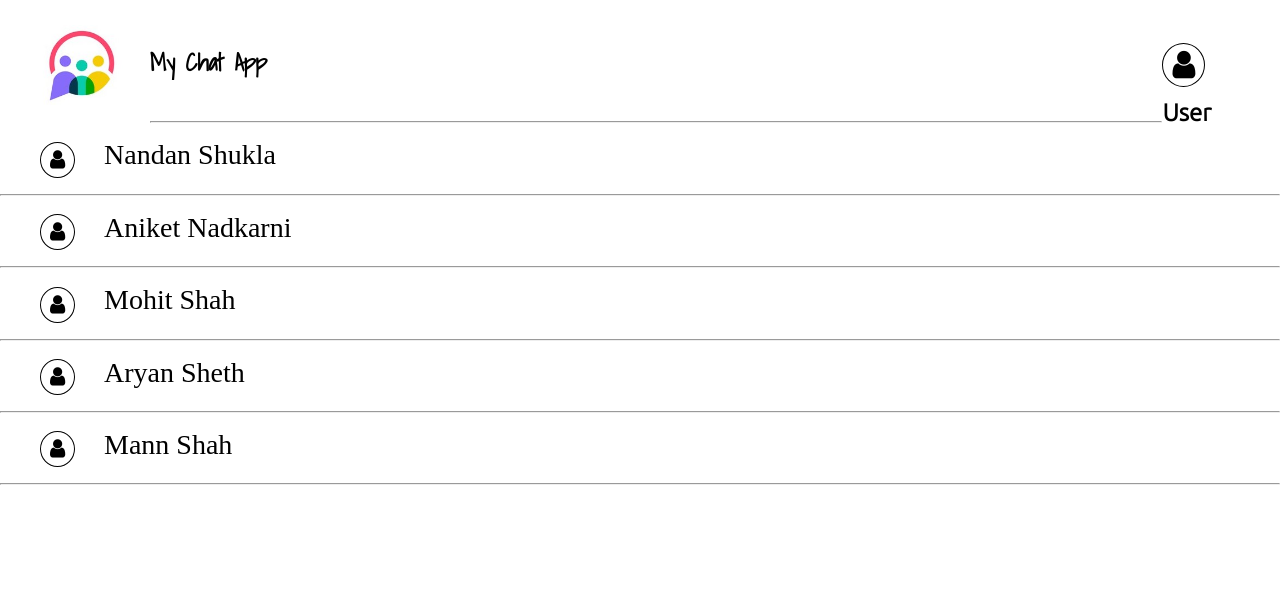
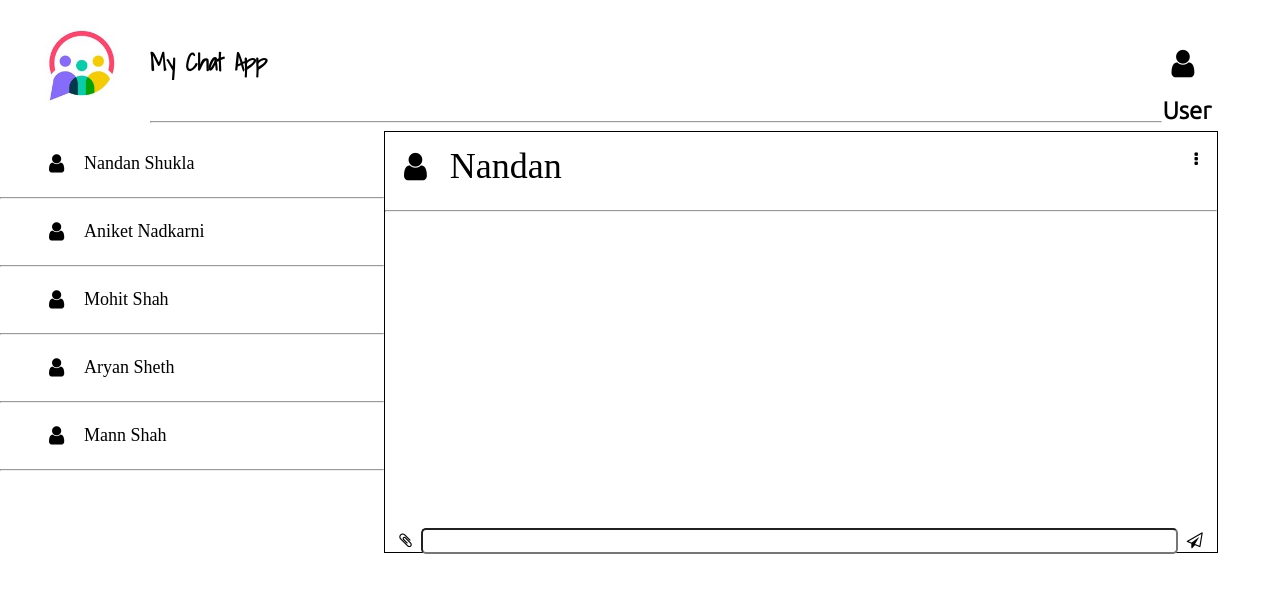
Before and after one commit to Mann-tech13/Chat-app-for-project, a plain HTML site: page index.html in a window 1280 px wide. Drawn offline with Linux system fonts and the light colour scheme.

Commit message:
Chat-app plane UI

```diff
--- a/index.html
+++ b/index.html
@@ -22,11 +22,11 @@
 
     <hr>
 
-    <section class="" id="chatList">
-        <div>
+    <section class="clicked" id="chatList">
+        <div class="listOfUser">
             <div class="userlist">
                 <ul class=listProfile>
-                    <li onclick="myfunct()" id="nandan">
+                    <li onclick="myfunctNandan()" class="click" id="nandan">
                         <i class="fa fa-user fa-lg" aria-hidden="true"></i> <span>Nandan Shukla</span>
                     </li>
                 </ul>
@@ -36,7 +36,7 @@
 
             <div class="userlist">
                 <ul class=listProfile>
-                    <li onclick="myfunct()" id="aniket">
+                    <li onclick="myfunctAniket()" class="click" id="aniket">
                         <i class="fa fa-user fa-lg" aria-hidden="true"></i> <span>Aniket Nadkarni</span>
                     </li>
                 </ul>
@@ -46,7 +46,7 @@
 
             <div class="userlist">
                 <ul class=listProfile>
-                    <li onclick="myfunct()" id="mohit">
+                    <li onclick="myfunctMohit()" class="click" id="mohit">
                         <i class="fa fa-user fa-lg" aria-hidden="true"></i> <span>Mohit Shah</span>
                     </li>
                 </ul>
@@ -56,7 +56,7 @@
 
             <div class="userlist">
                 <ul class=listProfile>
-                    <li onclick="myfunct()" id="aryan">
+                    <li onclick="myfunctAryan()" class="click" id="aryan">
                         <i class="fa fa-user fa-lg" aria-hidden="true"></i> <span>Aryan Sheth</span>
                     </li>
                 </ul>
@@ -66,7 +66,7 @@
 
             <div class="userlist">
                 <ul class=listProfile>
-                    <li onclick="myfunct()" id="mann">
+                    <li onclick="myfunctMann()" class="click" id="mann">
                         <i class="fa fa-user fa-lg" aria-hidden="true"></i> <span>Mann Shah</span>
                     </li>
                 </ul>
@@ -76,6 +76,21 @@
         </div>
     </section>
 
+    <section id="message-me">
+        <div class="message-workspace">
+            <nav class="message-navigation">
+                <i class="fa fa-user fa-2x myIcon" aria-hidden="true"></i><span class="profile">Nandan</span>
+                <span class="profile-option"><i class="fa fa-ellipsis-v" aria-hidden="true"></i></span>
+            </nav>
+
+            <hr>
+
+            <div class="message-div">
+                <i class="fa fa-paperclip" aria-hidden="true"></i><input class="send-message"><i class="fa fa-paper-plane-o" aria-hidden="true"></i>
+            </div>
+        </div>
+    </section>
+
 </body>
 
 </html>
--- a/main.js
+++ b/main.js
@@ -7,11 +7,35 @@ const mann = document.querySelector("#mann");
 
 function chatStarted() {
     const chatList = document.querySelector("#chatList");
+    const message_workspace = document.querySelector(".message-workspace");
+
     if (chatList.classList.contains('clicked') == false) {
         chatList.className += "clicked";
     }
+
+}
+// const click = document.querySelectorAll(".click");
+function myfunctNandan() {
+    chatStarted();
+    const me = document.querySelector(".profile").innerHTML = "Nandan";
 }
 
-function myfunct() {
+function myfunctAniket() {
     chatStarted();
+    const me = document.querySelector(".profile").innerHTML = "Aniket"
 }
+
+function myfunctMohit() {
+    chatStarted();
+    const me = document.querySelector(".profile").innerHTML = "Mohit"
+}
+
+function myfunctAryan() {
+    chatStarted();
+    const me = document.querySelector(".profile").innerHTML = "Aryan"
+}
+
+function myfunctMann() {
+    chatStarted();
+    const me = document.querySelector(".profile").innerHTML = "Mann"
+}
--- a/style.css
+++ b/style.css
@@ -7,6 +7,7 @@ body {
 
 :root {
     --color-black: rgb(0, 0, 0);
+    --color-white: rgb(255, 255, 255);
 }
 
 .navigation {
@@ -38,20 +39,70 @@ body {
 }
 
 .clicked {
-    margin-right: 70%;
+    width: 30%;
+    float: left;
+    margin-left: 0;
 }
 
 .listProfile {
     list-style-type: none;
 }
 
+.chatWorkspace {
+    float: left;
+}
+
+.listOfUser {
+    margin-left: 0;
+}
+
 .fa {
-    border: 1px solid var(--color-black);
     padding: 9px;
     border-radius: 54%;
 }
 
 .listProfile li span {
-    font-size: 28px;
+    font-size: 18px;
     padding-left: 2%;
 }
+
+.message-workspace nav .profile {
+    font-size: 36px;
+    padding: 4px 14px;
+}
+
+.message-workspace nav .profile-option {
+    float: right;
+}
+
+.message-workspace {
+    border: 1px solid var(--color-black);
+    float: left;
+    width: 65%;
+    height: 420px;
+}
+
+.message-navigation {
+    padding: 10px;
+}
+
+.myIcon {
+    border-radius: 50%;
+}
+
+.message-div {
+    text-align: center;
+    align-items: baseline;
+    display: flex;
+    position: relative;
+    display: block;
+    bottom: 0;
+    top: 72%;
+}
+
+.send-message {
+    margin-bottom: 0;
+    width: 90%;
+    height: 20px;
+    border-radius: 5px;
+}
```
